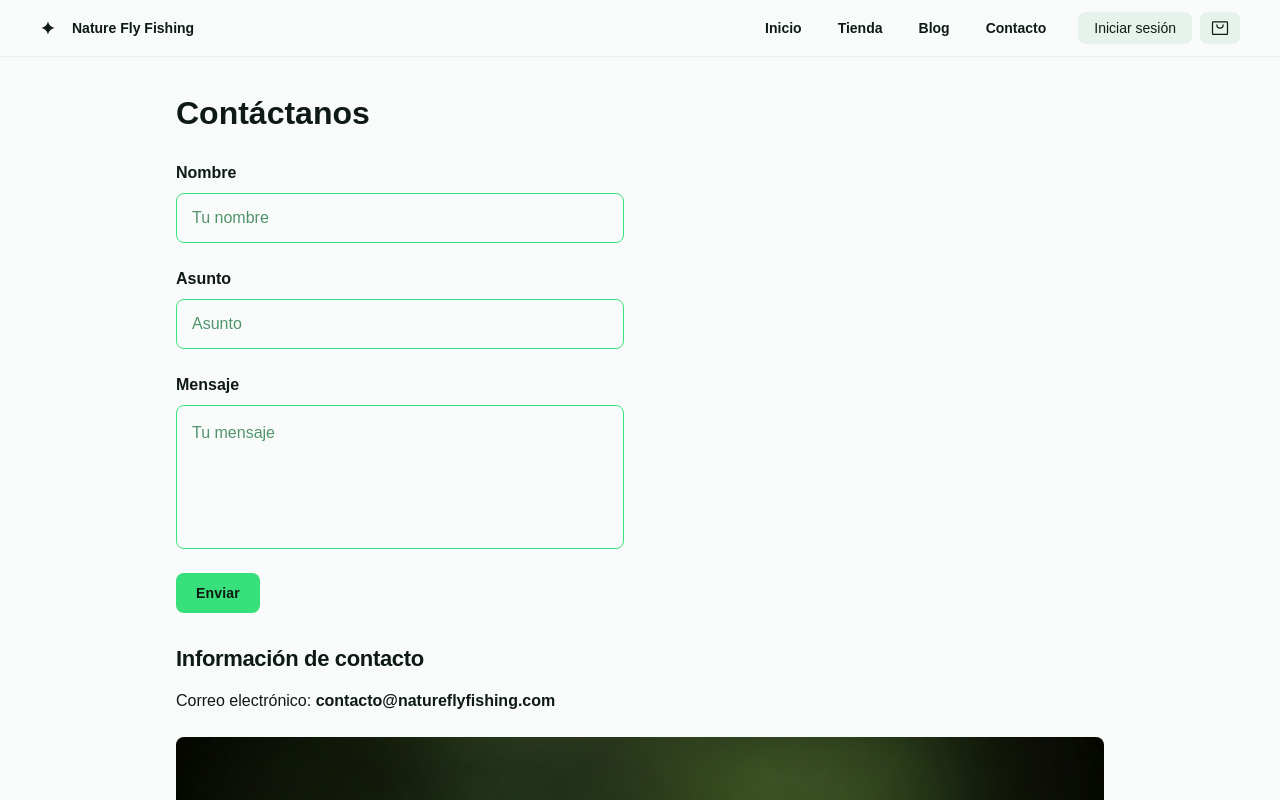
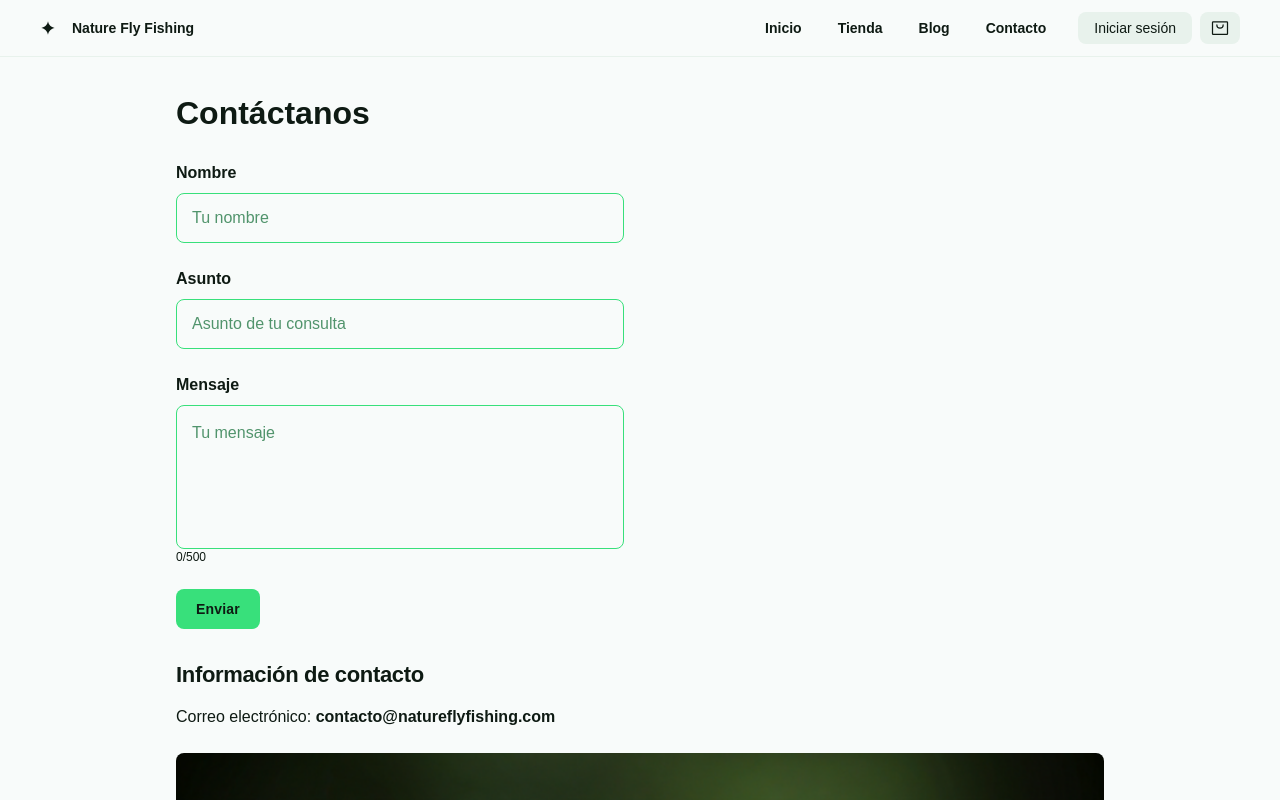
Before and after one commit to srg1995/nature-fly-fishing, a Next.js app: page /contact in a window 1280 px wide. Shown: the top 800 px of the page. Built offline with nearby package versions, Linux system fonts and the light colour scheme.

Commit message:
form hook + zod

```diff
--- a/package.json
+++ b/package.json
@@ -9,10 +9,13 @@
     "lint": "eslint"
   },
   "dependencies": {
+    "@hookform/resolvers": "^5.2.2",
     "@supabase/supabase-js": "^2.58.0",
     "next": "15.5.4",
     "react": "19.1.0",
-    "react-dom": "19.1.0"
+    "react-dom": "19.1.0",
+    "react-hook-form": "^7.65.0",
+    "zod": "^4.1.12"
   },
   "devDependencies": {
     "@eslint/eslintrc": "^3",
--- a/src/app/contact/page.tsx
+++ b/src/app/contact/page.tsx
@@ -1,28 +1,43 @@
 "use client";
-import React, { JSX, useState } from "react";
+import { zodResolver } from "@hookform/resolvers/zod";
+import React, { JSX } from "react";
+import { useForm } from "react-hook-form";
+import z from "zod";
+
+const schema = z.object({
+  name: z.string().min(4, "El nombre debe tener al menos 4 caracteres"),
+  subject: z.string().min(6, "El Asunto debe tener al menos 6 caracteres"),
+  message: z
+    .string()
+    .min(20, "El mensaje debe tener mínimo 20 caracteres")
+    .max(500, "El mensaje debe tener máximo 500 caracteres"),
+});
+
+type FormData = z.infer<typeof schema>;
 
 export default function Contact(): JSX.Element {
-  const [form, setForm] = useState({
-    name: "",
-    subject: "",
-    message: "",
+  const {
+    register,
+    handleSubmit,
+    formState: { errors, isSubmitting },
+    reset,
+  } = useForm<FormData>({
+    resolver: zodResolver(schema),
   });
-  const handleSubmit = () => {
+  const [messageCharacters, setMessageCharacters] = React.useState(0);
+
+  const onSubmit = async (data: FormData) => {
+    await new Promise((res) => setTimeout(res, 300));
+
     const body = encodeURIComponent(
-      `Hola mi nombre es ${form.name} y tengo la siguiente consulta:\n\n${form.message}`,
+      `Hola mi nombre es ${data.name} y tengo la siguiente consulta:\n\n${data.message}`,
     );
 
-    window.location.href = `mailto:tuemail@dominio.com?subject=${form.subject}&body=${body}`;
+    window.location.href = `mailto:contacto@natureflyfishing.com?subject=${data.subject}&body=${body}`;
+    setMessageCharacters(0);
+    reset();
   };
 
-  const handleChange = (
-    e: React.ChangeEvent<HTMLInputElement | HTMLTextAreaElement>,
-  ) => {
-    setForm({
-      ...form,
-      [e.target.name]: e.target.value,
-    });
-  };
   return (
     <div className="group/design-root relative flex h-auto min-h-screen w-full flex-col overflow-x-hidden">
       <div className="layout-container flex h-full grow flex-col">
@@ -33,53 +48,86 @@ export default function Contact(): JSX.Element {
                 Contáctanos
               </p>
             </div>
-            <form action={handleSubmit}>
+            <form onSubmit={handleSubmit(onSubmit)}>
               <div className="flex max-w-[480px] flex-wrap items-end gap-4 px-4 py-3">
-                <label className="flex min-w-40 flex-1 flex-col">
-                  <p className="text-primary pb-2 text-base leading-normal font-semibold">
+                <div className="flex min-w-40 flex-1 flex-col">
+                  <label className="text-primary pb-2 text-base leading-normal font-semibold">
                     Nombre
-                  </p>
+                  </label>
                   <input
                     placeholder="Tu nombre"
-                    name="name"
-                    onChange={handleChange}
-                    value={form.name}
+                    id="name"
+                    {...register("name")}
                     className="form-input text-tertiary placeholder:text-tertiary border-accent focus:border-accent flex h-14 w-full min-w-0 flex-1 resize-none overflow-hidden rounded-lg border p-[15px] text-base leading-normal font-normal focus:ring-0 focus:outline-0"
                   />
-                </label>
+                  {errors.name && (
+                    <span
+                      className="text-xs text-red-500"
+                      aria-invalid={!!errors.name}
+                    >
+                      {errors.name.message}
+                    </span>
+                  )}
+                </div>
               </div>
               <div className="flex max-w-[480px] flex-wrap items-end gap-4 px-4 py-3">
-                <label className="flex min-w-40 flex-1 flex-col">
-                  <p className="textprimaryy pb-2 text-base leading-normal font-semibold">
+                <div className="flex min-w-40 flex-1 flex-col">
+                  <label className="text-primary pb-2 text-base leading-normal font-semibold">
                     Asunto
-                  </p>
+                  </label>
                   <input
-                    name="subject"
-                    placeholder="Asunto"
-                    onChange={handleChange}
+                    id="subject"
+                    placeholder="Asunto de tu consulta"
+                    {...register("subject")}
                     className="form-input text-tertiary placeholder:text-tertiary border-accent focus:border-accent flex h-14 w-full min-w-0 flex-1 resize-none overflow-hidden rounded-lg border p-[15px] text-base leading-normal font-normal focus:ring-0 focus:outline-0"
                   />
-                </label>
+                  {errors.subject && (
+                    <span
+                      className="text-xs text-red-500"
+                      aria-invalid={!!errors.subject}
+                    >
+                      {errors.subject.message}
+                    </span>
+                  )}
+                </div>
               </div>
               <div className="flex max-w-[480px] flex-wrap items-end gap-4 px-4 py-3">
-                <label className="flex min-w-40 flex-1 flex-col">
-                  <p className="text-primary pb-2 text-base leading-normal font-semibold">
+                <div className="flex min-w-40 flex-1 flex-col">
+                  <label className="text-primary pb-2 text-base leading-normal font-semibold">
                     Mensaje
-                  </p>
+                  </label>
                   <textarea
                     placeholder="Tu mensaje"
-                    name="message"
-                    onChange={handleChange}
+                    id="message"
+                    {...register("message", {
+                      onChange: (e) =>
+                        setMessageCharacters(e.target.value.length),
+                    })}
                     className="form-input text-tertiary placeholder:text-tertiary border-accent focus:border-accent flex min-h-36 w-full min-w-0 flex-1 resize-none overflow-hidden rounded-lg border p-[15px] text-base leading-normal font-normal focus:ring-0 focus:outline-0"
                   ></textarea>
-                </label>
+                  <label
+                    htmlFor="message"
+                    className="text-xs"
+                    aria-invalid={!!errors.message}
+                  >
+                    {messageCharacters}/500
+                  </label>
+                  {errors.message && (
+                    <span className="text-xs text-red-500">
+                      {errors.message.message}
+                    </span>
+                  )}
+                </div>
               </div>
               <div className="flex justify-start px-4 py-3">
                 <button
+                  disabled={isSubmitting}
                   className="text-primary bg-accent flex h-10 max-w-[480px] min-w-[84px] cursor-pointer items-center justify-center overflow-hidden rounded-lg px-4 text-sm leading-normal font-bold tracking-[0.015em]"
                   type="submit"
                 >
-                  <span className="truncate">Enviar</span>
+                  <span className="truncate">
+                    {isSubmitting ? "Enviando..." : "Enviar"}
+                  </span>
                 </button>
               </div>
             </form>
```
Also changed, not shown: 1 other file (tests, documents, lock files or other folders).
